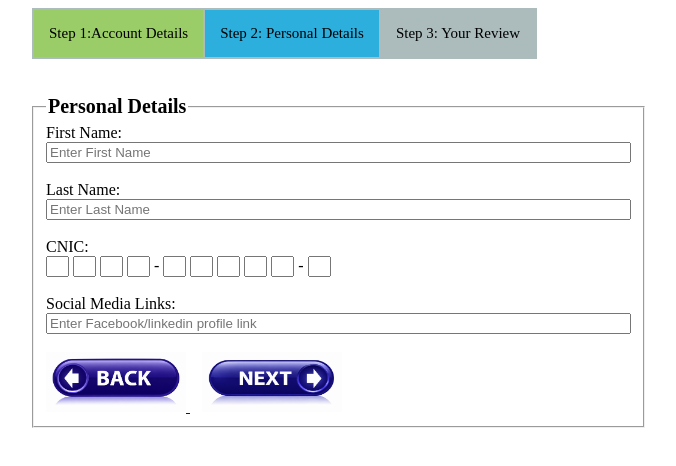
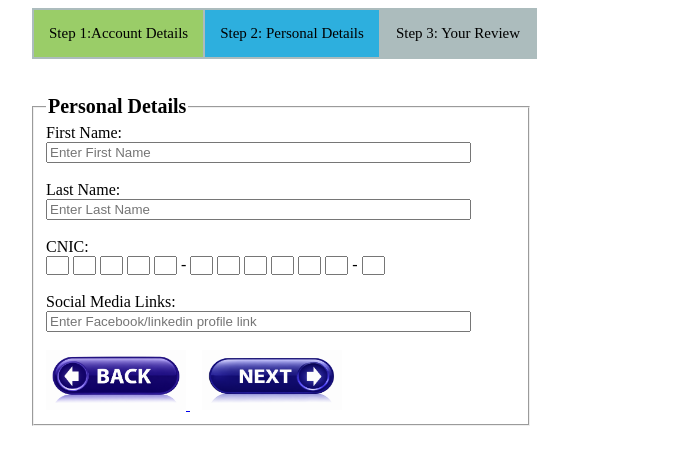
Before and after one commit to yousrashiekh/form-multiple-pages, a plain HTML site: page step2.html in a window 1280 px wide. Shown: the whole page, without its empty margins (276-952 px from the left). Drawn offline with Linux system fonts and the light colour scheme.

Commit message:
Update HTML files

```diff
--- a/step2.html
+++ b/step2.html
@@ -25,39 +25,40 @@
     <!-- Personal Details Form -->
 
 
-    <fieldset style="width: 400px; margin-left:300px">
+    <fieldset style="width: 470px; margin-left:300px">
 
         <legend style="font-weight: 600; font-size: 20px;">Personal Details</legend>
         <label for="first-name">First Name:</label>
         <br>
-        <input type="text" id="first-name" name="first-name" placeholder="Enter First Name" size="70" required>
+        <input type="text" id="first-name" name="first-name" placeholder="Enter First Name" size="50" required>
         <br>
         <br>
         <label for="last-name">Last Name:</label>
         <br>
-        <input type="text" id="last-name" name="last-name" placeholder="Enter Last Name" size="70" required>
+        <input type="text" id="last-name" name="last-name" placeholder="Enter Last Name" size="50" required>
         <br>
         <br>
         <label for="CNIC">CNIC:</label><br>
 
-        <input type="text" maxlength="1" size="1" id="CNIC" style="width:15px; height:15px;">
-        <input type="text" maxlength="1" size="1" id="CNIC" style="width:15px; height:15px;">
-        <input type="text" maxlength="1" size="1" id="CNIC" style="width:15px; height:15px;">
-        <input type="text" maxlength="1" size="1" id="CNIC" style="width:15px; height:15px;">
+        <input type="text" maxlength="1" size="1" id="CNIC" style="width:15px; height: 13px;">
+        <input type="text" maxlength="1" size="1" id="CNIC" style="width:15px; height: 13px;">
+        <input type="text" maxlength="1" size="1" id="CNIC" style="width:15px; height: 13px;">
+        <input type="text" maxlength="1" size="1" id="CNIC" style="width:15px; height: 13px;">
+        <input type="text" maxlength="1" size="1" id="CNIC" style="width:15px; height: 13px;">
         -
-        <input type="text" maxlength="1" size="1" id="CNIC" style="width:15px; height:15px;">
-        <input type="text" maxlength="1" size="1" id="CNIC" style="width:15px; height:15px;">
-        <input type="text" maxlength="1" size="1" id="CNIC" style="width:15px; height:15px;">
-        <input type="text" maxlength="1" size="1" id="CNIC" style="width:15px; height:15px;">
-        <input type="text" maxlength="1" size="1" id="CNIC" style="width:15px; height:15px;">
+        <input type="text" maxlength="1" size="1" id="CNIC" style="width:15px; height: 13px;">
+        <input type="text" maxlength="1" size="1" id="CNIC" style="width:15px; height: 13px;">
+        <input type="text" maxlength="1" size="1" id="CNIC" style="width:15px; height: 13px;">
+        <input type="text" maxlength="1" size="1" id="CNIC" style="width:15px; height: 13px;">
+        <input type="text" maxlength="1" size="1" id="CNIC" style="width:15px; height: 13px;">
+        <input type="text" maxlength="1" size="1" id="CNIC" style="width:15px; height: 13px;">
         -
-
-        <input type="text" maxlength="1" size="1" id="CNIC" style="width:15px; height:15px;">
+        <input type="text" maxlength="1" size="1" id="CNIC" style="width:15px; height: 13px;">
         <br>
         <br>
         <label for="links">Social Media Links:</label>
         <br>
-        <input type="link" id="links" name="links" placeholder="Enter Facebook/linkedin profile link" size="70"
+        <input type="link" id="links" name="links" placeholder="Enter Facebook/linkedin profile link" size="50"
             required>
         <br>
         <br>
@@ -65,7 +66,7 @@
 
         <!-- link to next page -->
         <a href="./step1.html">
-            <img src="./buttons-images/back.png" alt="back"width="140" height="60">
+            <img src="./buttons-images/back.png" alt="back" width="140" height="60">
         </a>
         &nbsp;&nbsp;
         <a href="./step3.html">
```
Also changed, not shown: index.html (+1 -0 lines), step1.html (+4 -4 lines).
